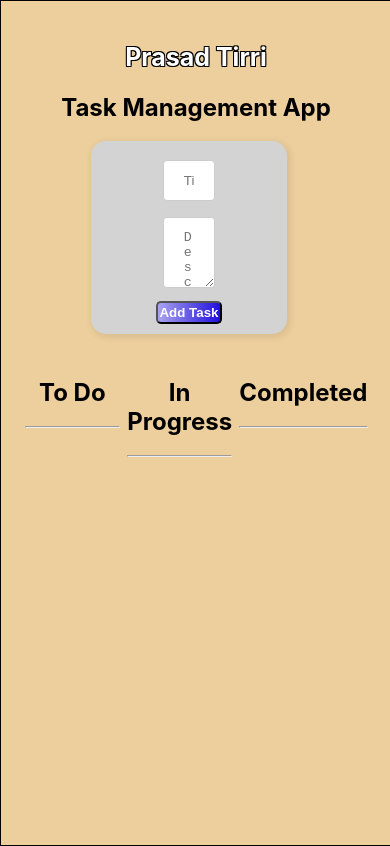
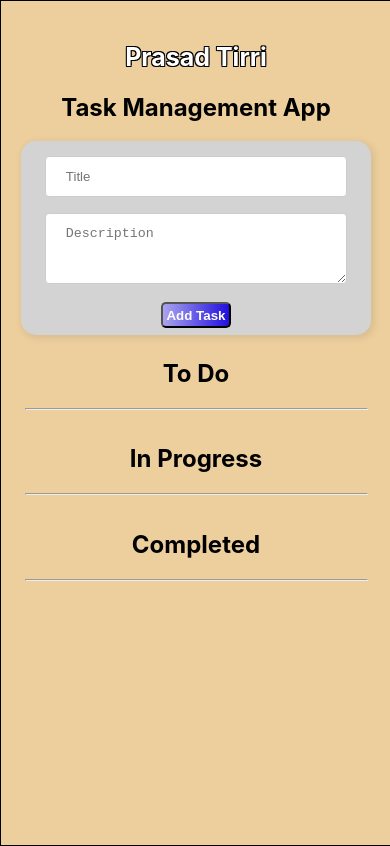
Before and after one commit to PrasadTirri/tirri.task-management, a React (Create React App) app: page / in a window 390 px wide. Built offline with nearby package versions, Linux system fonts and the light colour scheme.

Commit message:
mobile responsive

```diff
--- a/src/App.css
+++ b/src/App.css
@@ -1,7 +1,6 @@
 .App {
   text-align: center;
   background-color: rgb(237, 207, 157);
-  /* background: linear-gradient(to left,rgb(244, 241, 241), white, rgb(244, 241, 241)); */
   border: 1px solid black;
   min-width: 100%;
   min-height: 100vh;
@@ -123,3 +122,34 @@
   text-shadow: -1px 1px 0 #000, 1px 1px 0 #000, 1px -1px 0 #000,
     -1px -1px 0 #000;
 }
+.container {
+  box-shadow: 2px 2px 6px 2px #00000014;
+  border-radius: 15px;
+  background-color: lightgrey;
+  padding: 2%;
+  display: flex;
+  flex-direction: column;
+  justify-content: center;
+  align-items: center;
+}
+.process {
+  width: 100%;
+  display: flex;
+}
+@media screen and (max-width: 413px) {
+  .container {
+    background-color: lightgray;
+  }
+  .input {
+    width: 90%;
+  }
+  .input1 {
+    width: 90%;
+  }
+  .process {
+    width: 100%;
+    display: flex;
+    flex-direction: column;
+    justify-content: center;
+  }
+}
--- a/src/components/TaskManagement.jsx
+++ b/src/components/TaskManagement.jsx
@@ -71,20 +71,7 @@ const TaskManagement = () => {
     <div style={{ padding: 20 }}>
       <h2 className="name">Prasad Tirri</h2>
       <h2>Task Management App</h2>
-      <div
-        style={{
-          boxShadow: "2px 2px 6px 2px #00000014",
-          borderRadius: "15px",
-          backgroundColor: "lightgrey",
-          padding: "3%",
-          display: "flex",
-          flexDirection: "column",
-          justifyContent: "center",
-          marginLeft: "20%",
-          alignItems: "center",
-          width: "50%",
-        }}
-      >
+      <div className="container">
         <input
           className="input"
           type="text"
@@ -105,7 +92,7 @@ const TaskManagement = () => {
           Add Task
         </button>
       </div>
-      <div style={{ display: "flex", marginTop: 20 }}>
+      <div className="process">
         <div style={{ flex: 1, padding: "1%" }}>
           <h2>To Do</h2>
           <hr />
```
Also changed, not shown: src/conponents/TaskManagement.jsx (deleted, +0 -152 lines).
